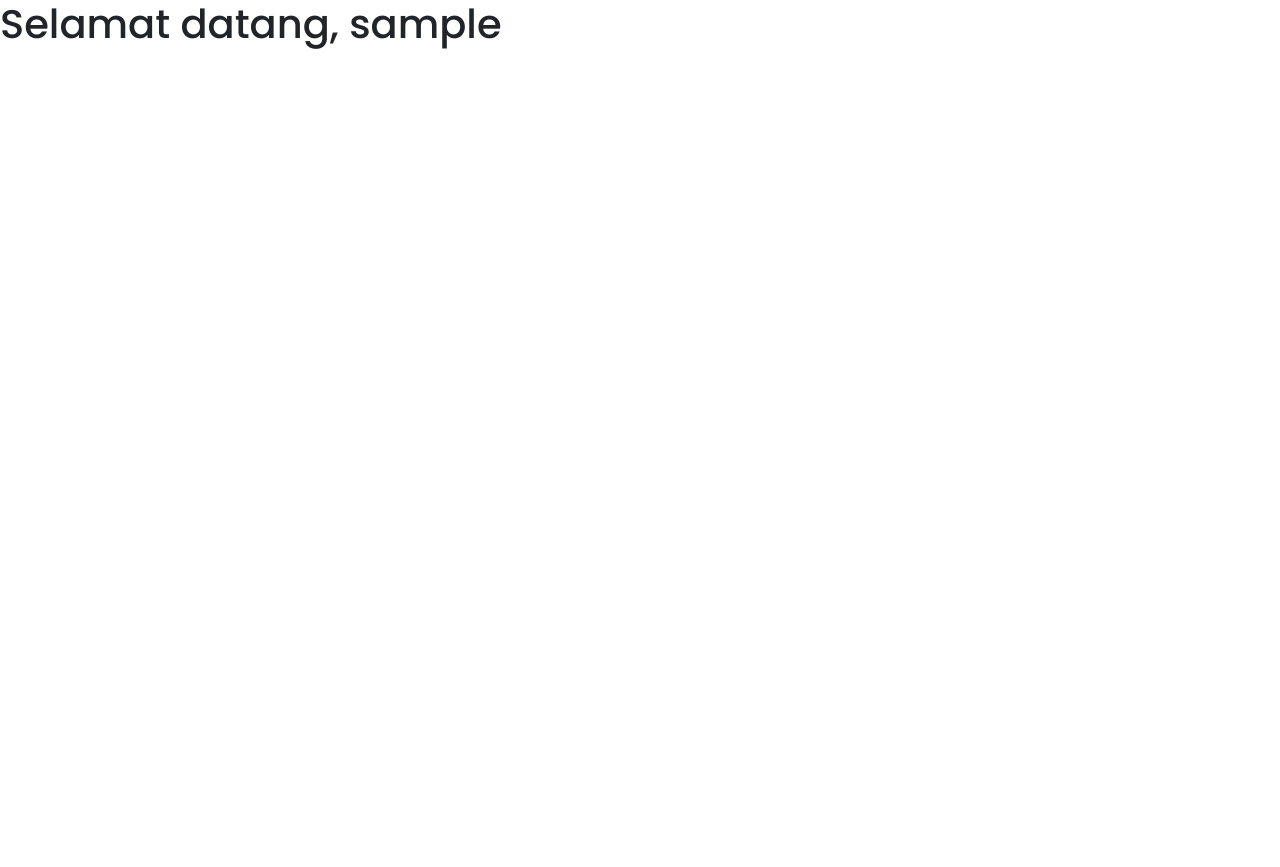
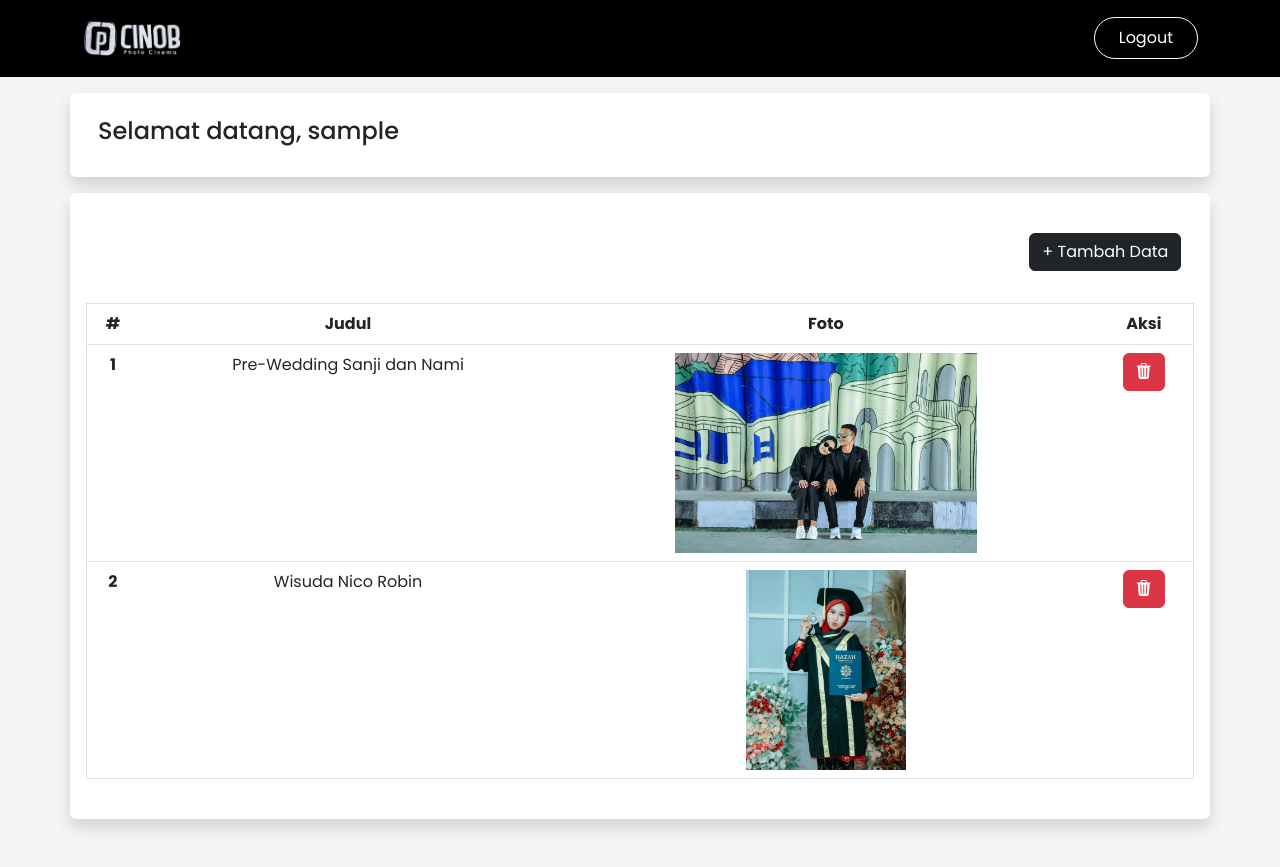
Before and after one commit to NjikJiro/Cinob-Photocinema, a Flask app: template templates/adminpanel.html in a window 1280 px wide. Before the commit the page ends 49 px from the top, so only its background shows below. Run offline with Flask 3, Linux system fonts and the light colour scheme; the template is opened without the code that fills it: most values are stand-ins (such as "Sample title", 1, 10 or a date in 2020).

Commit message:
admin panel

```diff
--- a/static/css/style.css
+++ b/static/css/style.css
@@ -106,3 +106,21 @@ ul{
 .dekl{
     color: #545454;
 }
+
+/* Admin Panel */
+.logout-button-cinob{
+    background-color: black;
+    border: 1px solid white;
+    color: white;
+}
+.logout-button-cinob:hover{
+
+    color: black;
+    background-color: white;
+}
+.data-foto{
+    max-height: 200px;
+}
+.footnote{
+    font-size: small;
+}
--- a/templates/adminpanel.html
+++ b/templates/adminpanel.html
@@ -17,9 +17,160 @@
     <link rel="stylesheet" href="../static/css/style.css" />
     <link href="https://unpkg.com/aos@2.3.1/dist/aos.css" rel="stylesheet" />
     <link rel="icon" type="image/x-icon" href="../static/img/cinob.png" />
-    <title>Dashboard Cinob Photocinema</title>
+    <title>Dashboard Admin | Cinob Photocinema</title>
   </head>
-  <body>
-    <h1>Selamat datang, {{ user_info.username }}</h1>
+  <body style="background-color: rgb(245, 245, 245)">
+    <!-- Navbar -->
+    <nav class="navbar navbar-expand-lg navbar-dark warnavbar">
+      <div class="container">
+        <a href="#" class="navbar-brand fw-bold">
+          <img
+            src="../static/img/logo.png"
+            alt="Logo"
+            width="100"
+            height="auto"
+            class="d-inline-block align-text-top"
+        /></a>
+        <div class="justify-content-end" id="navbarNav">
+          <ul class="navbar-nav">
+            <!-- Tombol Log Out -->
+            <li class="nav-item">
+              <a
+                href="#"
+                class="nav-link logout-button-cinob btn px-4 rounded-pill"
+                >Logout</a
+              >
+            </li>
+          </ul>
+        </div>
+      </div>
+    </nav>
+
+    <!-- Greeting Message -->
+    <div class="container bg-white mt-3 py-4 shadow rounded">
+      <div class="row">
+        <div class="col">
+          <h4 class="ms-3">Selamat datang, {{ user_info.username }}</h4>
+        </div>
+      </div>
+    </div>
+
+    <!-- Tabel Data -->
+    <div class="container bg-white mt-3 mb-5 py-4 px-3 shadow rounded">
+      <div class="row mt-3">
+        <div class="col-md-10"></div>
+        <div class="col-md-2">
+          <!-- Tombol untuk mengaktifkan modal -->
+          <button
+            type="button"
+            class="btn btn-dark"
+            data-bs-toggle="modal"
+            data-bs-target="#tambahdataModal"
+          >
+            + Tambah Data
+          </button>
+        </div>
+      </div>
+      <div class="row mt-3">
+        <div class="col">
+          <!-- Tabel Data -->
+          <table class="table text-center border mt-3">
+            <thead>
+              <tr>
+                <th scope="col">#</th>
+                <th scope="col">Judul</th>
+                <th scope="col">Foto</th>
+                <th scope="col">Aksi</th>
+              </tr>
+            </thead>
+            <tbody>
+              <tr>
+                <th scope="row">1</th>
+                <td>Pre-Wedding Sanji dan Nami</td>
+                <td>
+                  <img
+                    src="../static/img/A5.jpeg"
+                    alt=""
+                    class="img-fluid data-foto"
+                  />
+                </td>
+                <td>
+                  <button class="btn btn-danger">
+                    <i class="bi bi-trash3-fill"></i>
+                  </button>
+                </td>
+              </tr>
+              <tr>
+                <th scope="row">2</th>
+                <td>Wisuda Nico Robin</td>
+                <td>
+                  <img
+                    src="../static/img/I1.jpeg"
+                    alt=""
+                    class="img-fluid data-foto"
+                  />
+                </td>
+                <td>
+                  <button class="btn btn-danger">
+                    <i class="bi bi-trash3-fill"></i>
+                  </button>
+                </td>
+              </tr>
+            </tbody>
+          </table>
+        </div>
+      </div>
+    </div>
+
+    <!-- Modal -->
+    <div
+      class="modal fade"
+      id="tambahdataModal"
+      tabindex="-1"
+      aria-labelledby="tambahdataModal"
+      aria-hidden="true"
+    >
+      <div class="modal-dialog">
+        <div class="modal-content">
+          <div class="modal-header">
+            <h1 class="modal-title fs-5" id="tambahdataModal">Tambah Data</h1>
+            <button
+              type="button"
+              class="btn-close"
+              data-bs-dismiss="modal"
+              aria-label="Close"
+            ></button>
+          </div>
+          <div class="modal-body">
+            <!-- Input Judul -->
+            <div class="mb-3">
+              <label for="judul" class="form-label">Judul</label>
+              <input
+                type="text"
+                class="form-control"
+                id="judul"
+                autocomplete="off"
+              />
+            </div>
+
+            <!-- Input Gambar -->
+            <div class="mb-3">
+              <label for="foto" class="form-label">Foto</label>
+              <input class="form-control" type="file" id="foto" />
+            </div>
+
+            <p class="text-body-tertiary footnote">
+              *Hanya bisa menginput satu file dalam satu waktu
+            </p>
+          </div>
+          <div class="modal-footer">
+            <button type="button" class="btn btn-dark">Simpan Perubahan</button>
+          </div>
+        </div>
+      </div>
+    </div>
+
+    <!-- Script -->
+    <script src="../static/js/bootstrap.min.js"></script>
   </body>
 </html>
```
Also changed, not shown: static/img/A5.jpeg (added), static/img/I1.jpeg (added).
